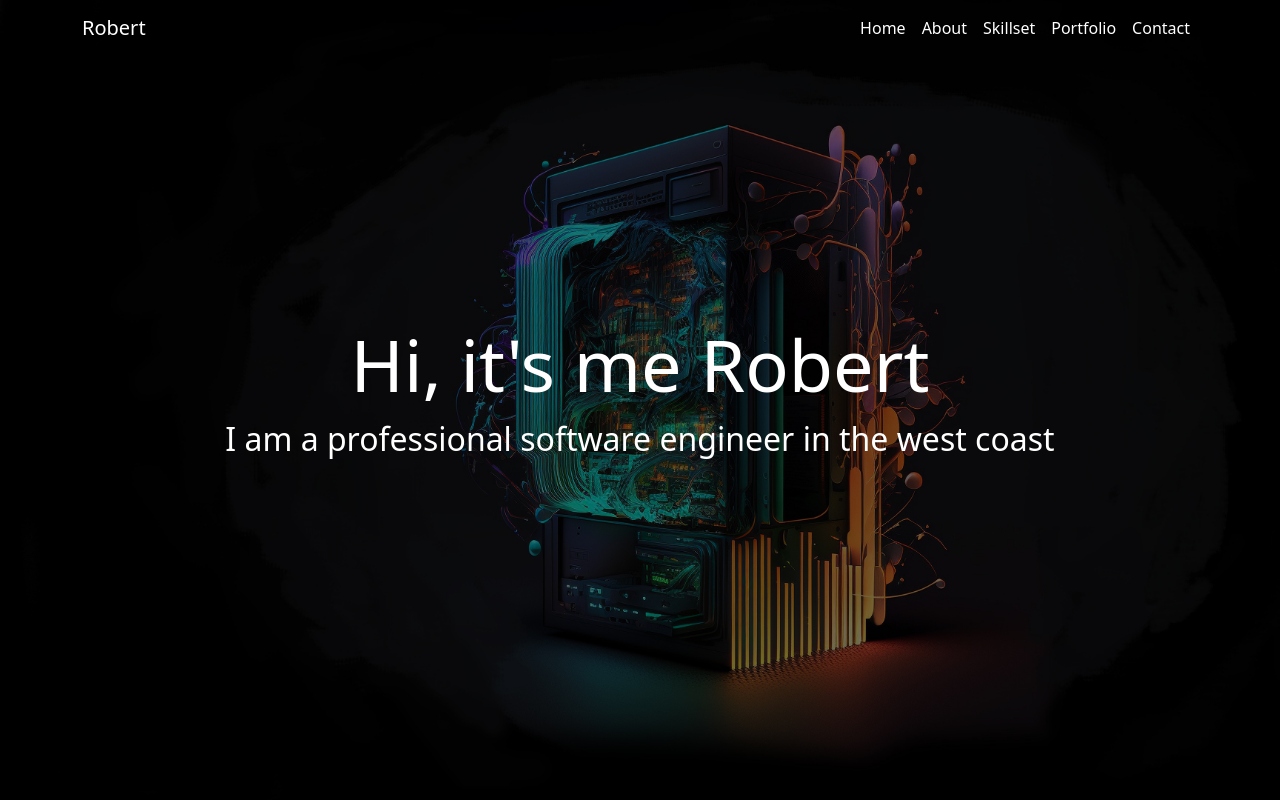
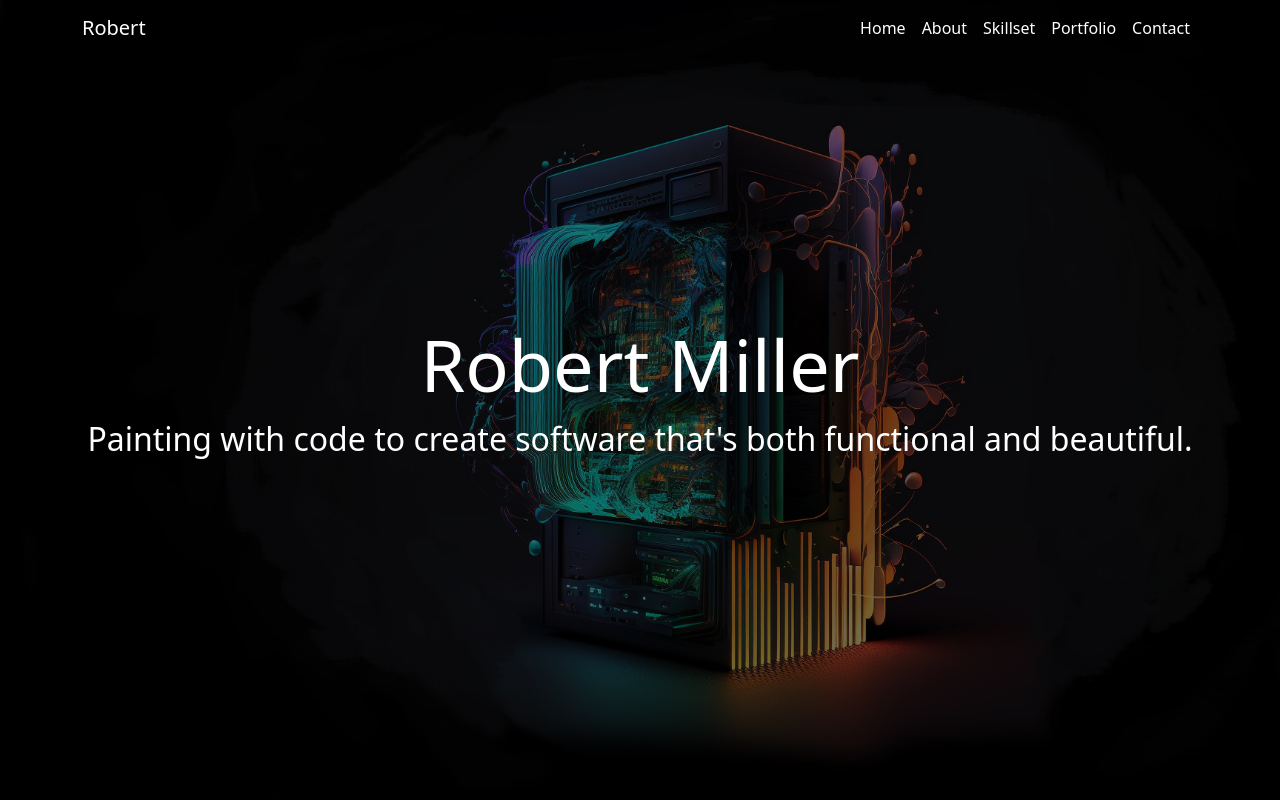
Before and after one commit to rpmiller4/portfolio, a React (Create React App) app in the folder my-portfolio/ClientApp/: page / in a window 1280 px wide. Shown: the top 800 px of the page. Built offline with nearby package versions, Linux system fonts and the light colour scheme.

Commit message:
all changes to sync branches.

```diff
--- a/my-portfolio/ClientApp/src/components/Hero.js
+++ b/my-portfolio/ClientApp/src/components/Hero.js
@@ -6,10 +6,10 @@ const Hero = () => {
             <section className="bgimage" id="home">
             <div className="container-fluid">
                 <div className="row">
-                <div className="col-lg-12 col-md-12 col-sm-12 col-xs-12 hero-text">
-                    <h2 className="hero_title">Hi, it's me Robert</h2>
-                    <p className="hero_desc">I am a professional software engineer in the west coast</p>
-                </div>
+                    <div className="col-lg-12 col-md-12 col-sm-12 col-xs-12 hero-text">
+                        <h2 className="hero_title">Robert Miller</h2>
+                        <p className="hero_desc">Painting with code to create software that's both functional and beautiful.</p>
+                    </div>
                 </div>
             </div>
             </section>
```
